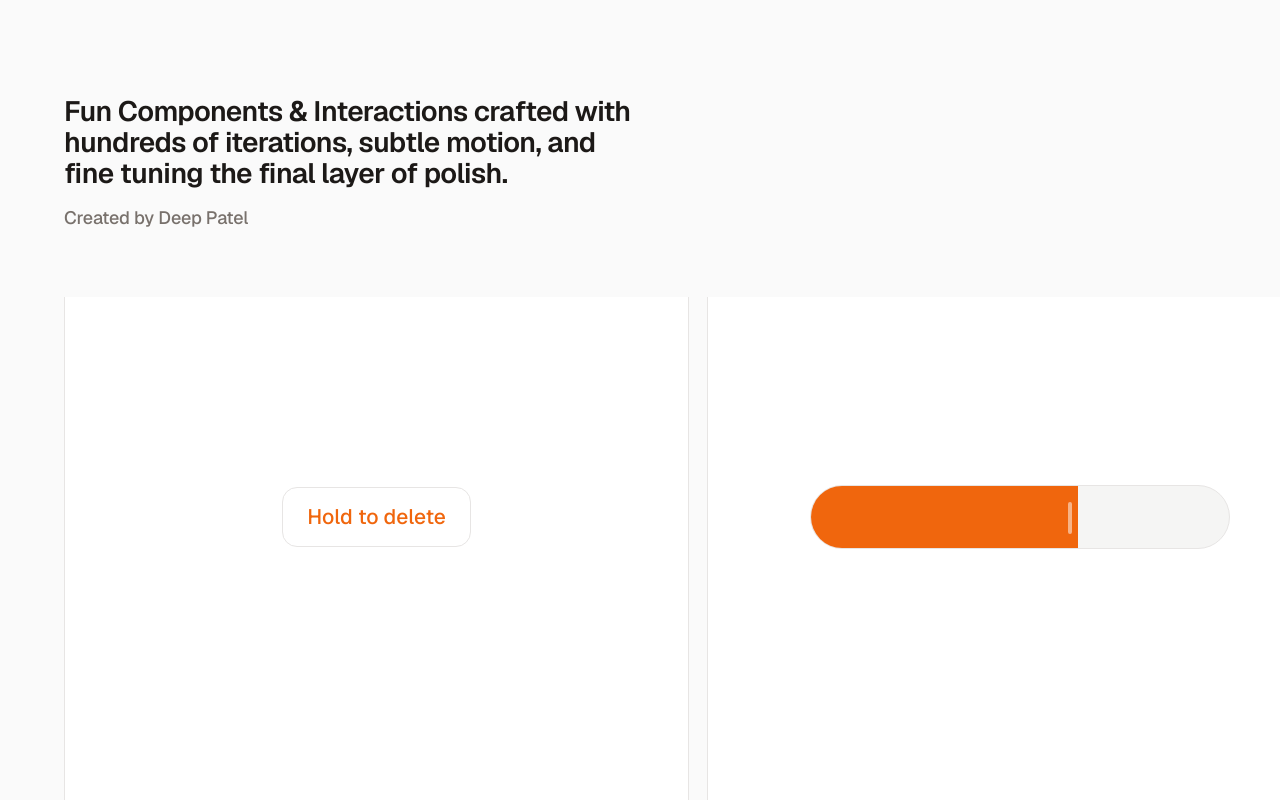
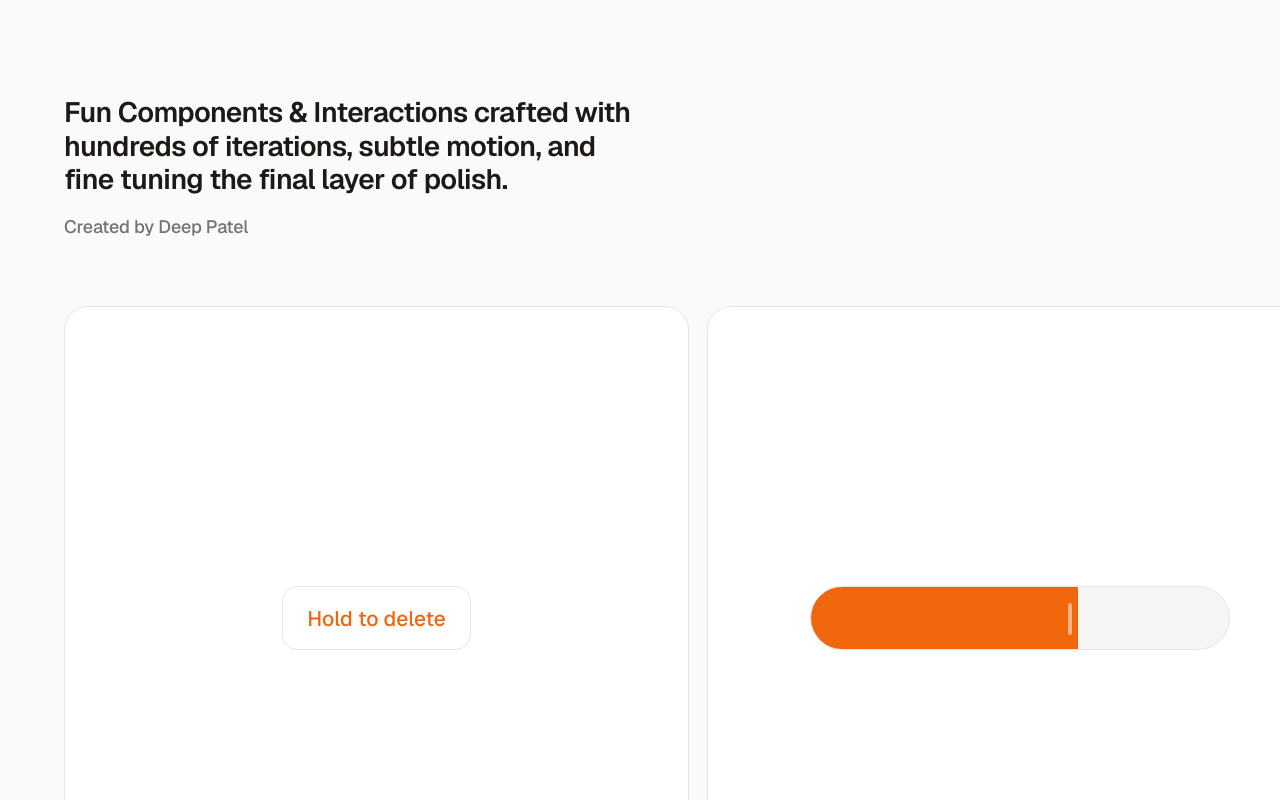
Before and after one commit to deepp2905/ui-library, a Next.js app: page / in a window 1280 px wide. Shown: the top 800 px of the page. Built offline with nearby package versions, Linux system fonts and the light colour scheme.

Commit message:
smaller details + tracking

```diff
--- a/src/app/layout.tsx
+++ b/src/app/layout.tsx
@@ -1,4 +1,5 @@
 import type { Metadata } from 'next';
+import Script from 'next/script';
 import '@/styles/globals.css';
 
 const description =
@@ -26,6 +27,17 @@ export default function RootLayout({
 }) {
   return (
     <html lang="en">
+      <head>
+        {/* Microsoft Clarity — session analytics. Loads after hydration
+            so it doesn't block initial paint. */}
+        <Script id="ms-clarity" strategy="afterInteractive">
+          {`(function(c,l,a,r,i,t,y){
+              c[a]=c[a]||function(){(c[a].q=c[a].q||[]).push(arguments)};
+              t=l.createElement(r);t.async=1;t.src="https://www.clarity.ms/tag/"+i;
+              y=l.getElementsByTagName(r)[0];y.parentNode.insertBefore(t,y);
+            })(window, document, "clarity", "script", "wwgld63lud");`}
+        </Script>
+      </head>
       <body>{children}</body>
     </html>
   );
--- a/src/app/page.module.css
+++ b/src/app/page.module.css
@@ -8,12 +8,15 @@
 
 .page {
   width: 100vw;
-  height: 100vh;
+  min-height: 100vh;
   margin: 0;
   padding: 96px 0 0;
   display: flex;
   flex-direction: column;
-  overflow: hidden;
+  /* overflow-y: auto so the page scrolls when content (or zoom)
+     exceeds the viewport — fixes top-cropping at higher zoom levels. */
+  overflow-y: auto;
+  overflow-x: hidden;
 }
 
 /* --- Hero --- */
@@ -30,7 +33,7 @@
   font-size: var(--text-2xl);
   font-weight: var(--weight-semibold);
   letter-spacing: -0.02em;
-  line-height: 1.1;
+  line-height: 1.2;
   max-width: 30ch;
 }
 
--- a/src/app/page.tsx
+++ b/src/app/page.tsx
@@ -101,7 +101,6 @@ function Showcase() {
           <Switch checked={on} onChange={setOn} aria-label="Toggle" />
         </Tile>
 
-
         <Tile>
           <div
             style={{
@@ -118,7 +117,7 @@ function Showcase() {
             <Checkbox
               checked={agree2}
               onChange={setAgree2}
-              label="Finish the design library"
+              label="Polish the interaction details"
             />
             <Checkbox
               checked={agree3}
--- a/src/components/Checkbox.tsx
+++ b/src/components/Checkbox.tsx
@@ -146,7 +146,7 @@ export function Checkbox({
                      (uncheck) is faster so the strikethrough doesn't
                      overstay its welcome. */
                   pathLength: checked
-                    ? { ...easeOut, duration: 1.6 }
+                    ? { ...easeOut, duration: 1.2 }
                     : { ...easeOut, duration: 0.2 },
                   /* Opacity: instant on check; on uncheck, wait for
                      pathLength to finish retracting, then fade in 0.1s. */
--- a/src/components/HoldToDelete.module.css
+++ b/src/components/HoldToDelete.module.css
@@ -33,7 +33,7 @@
   display: inline-flex;
   align-items: center;
   justify-content: center;
-  height: 60px;
+  height: 64px;
   padding: 0 var(--c-space-4);
   border: 1px solid var(--color-border);
   border-radius: var(--c-radius-md);
--- a/src/styles/globals.css
+++ b/src/styles/globals.css
@@ -27,6 +27,16 @@ body {
   text-rendering: optimizeLegibility;
 }
 
+/* Text selection: orange background, white text — site-wide. */
+::selection {
+  background: var(--color-primary);
+  color: #fff;
+}
+::-moz-selection {
+  background: var(--color-primary);
+  color: #fff;
+}
+
 button,
 input,
 textarea,
```
